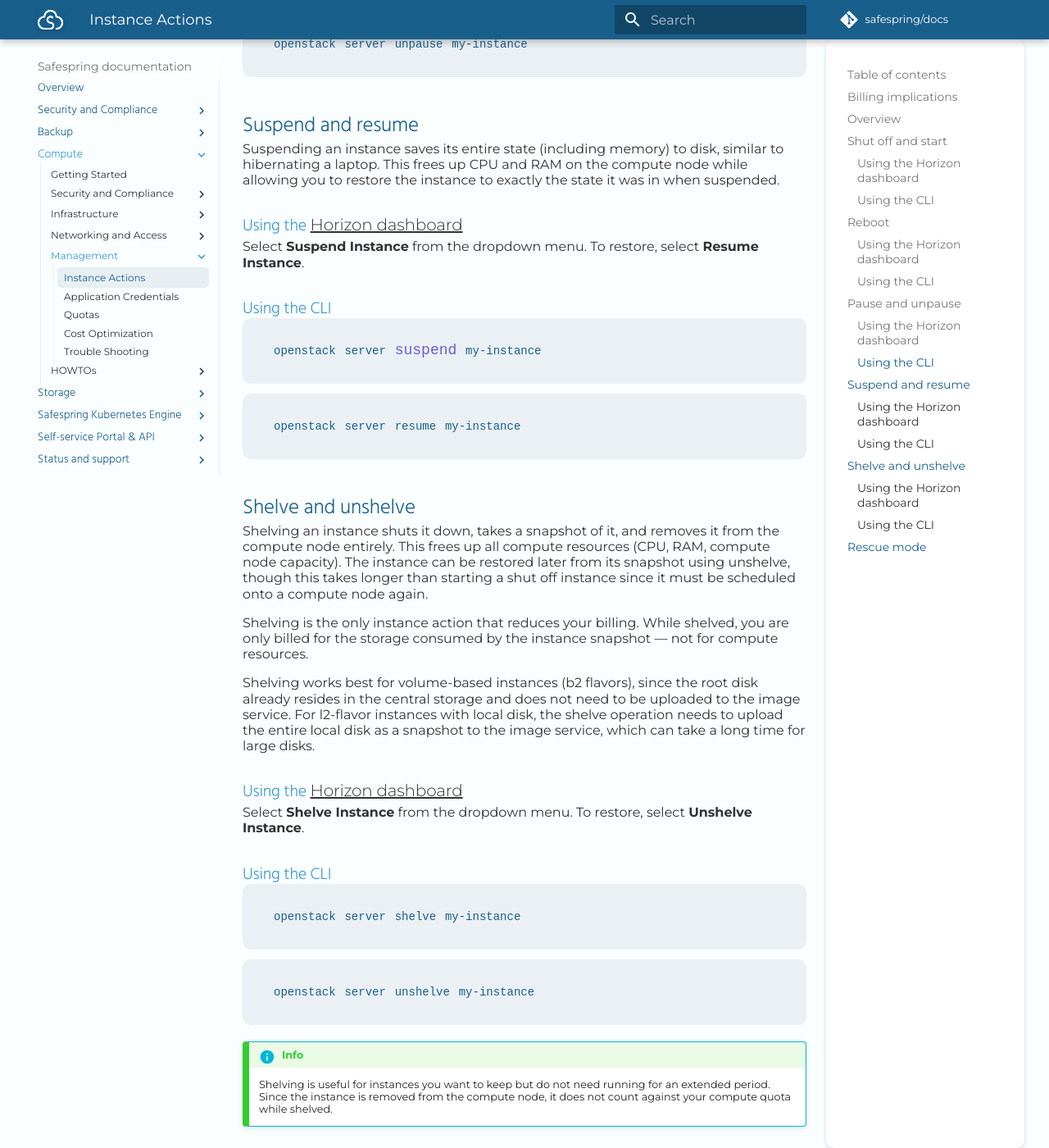
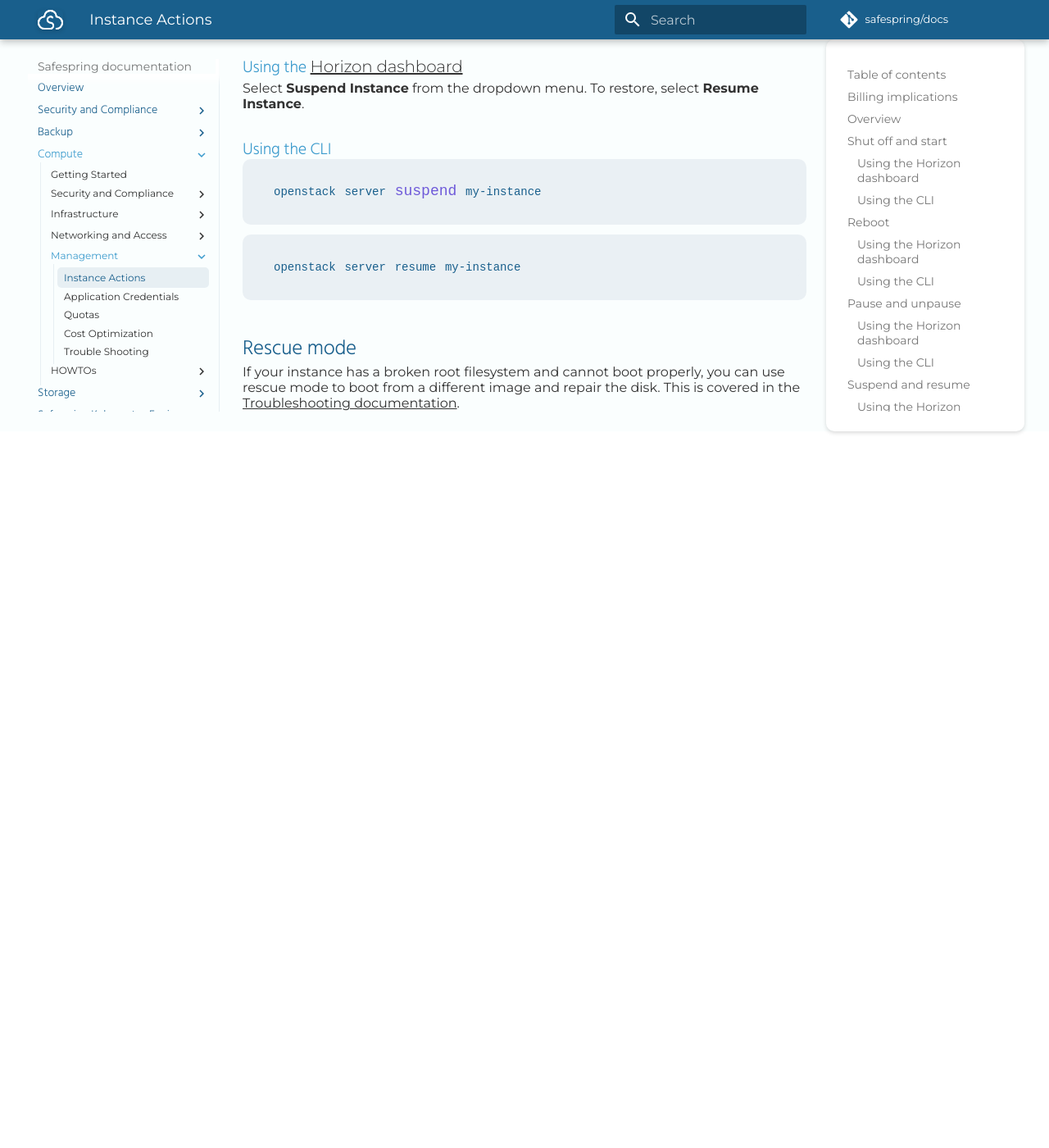
Before and after one commit to safespring/docs, an MkDocs documentation site: the page built from content/compute/instance-actions.md, in a window 1280 px wide and 1400 px high, scrolled down 2759 px. Shown: the whole window at 82% size. Built offline with MkDocs 1.6.1 and Material for MkDocs 9.7.7, drawn with Linux system fonts in a browser that asks for light colours; some web fonts are replaced; a script that is not in the unit is left out; comment, search, counter and statistics services are not loaded; after the commit the page ends 3285 px from its top, so only the background shows below that; some of the changed text lies outside the part shown.

Commit message:
[commented out all refering to shelving]

````diff
--- a/content/compute/instance-actions.md
+++ b/content/compute/instance-actions.md
@@ -6,7 +6,7 @@
 
 ## Billing implications
 
-At Safespring, you are billed for an instance as long as its resources (CPU, RAM, compute node capacity) are reserved — even if the instance is shut off, paused, or suspended. The only way to reduce billing for an instance you want to keep is to **shelve** it. A shelved instance is removed from the compute node entirely and you are only billed for the storage used by its snapshot.
+At Safespring, you are billed for an instance as long as its resources (CPU, RAM, compute node capacity) are reserved — even if the instance is shut off, paused, or suspended. <!--The only way to reduce billing for an instance you want to keep is to **shelve** it. A shelved instance is removed from the compute node entirely and you are only billed for the storage used by its snapshot.-->
 
 ## Overview
 
@@ -21,8 +21,8 @@
 | **Unpause** | Resumes a paused instance from memory. | Yes | N/A |
 | **Suspend** | Saves instance state to disk, similar to hibernation. | Yes | CPU and RAM freed |
 | **Resume** | Restores a suspended instance from disk. | Yes | N/A |
-| **Shelve** | Shuts down the instance and removes it from the compute node. A snapshot is stored. | **No** — only snapshot storage is billed | CPU, RAM, and compute node |
-| **Unshelve** | Restores a shelved instance from its snapshot onto a compute node. | Yes | N/A |
+<!--| **Shelve** | Shuts down the instance and removes it from the compute node. A snapshot is stored. | **No** — only snapshot storage is billed | CPU, RAM, and compute node |
+| **Unshelve** | Restores a shelved instance from its snapshot onto a compute node. | Yes | N/A |-->
 
 ## Shut off and start
 
@@ -106,7 +106,7 @@
 openstack server resume my-instance
 ```
 
-## Shelve and unshelve
+<!--## Shelve and unshelve
 
 Shelving an instance shuts it down, takes a snapshot of it, and removes it from the compute node entirely. This frees up all compute resources (CPU, RAM, compute node capacity). The instance can be restored later from its snapshot using unshelve, though this takes longer than starting a shut off instance since it must be scheduled onto a compute node again.
 
@@ -129,7 +129,7 @@
 ```
 
 !!! info
-    Shelving is useful for instances you want to keep but do not need running for an extended period. Since the instance is removed from the compute node, it does not count against your compute quota while shelved.
+    Shelving is useful for instances you want to keep but do not need running for an extended period. Since the instance is removed from the compute node, it does not count against your compute quota while shelved.-->
 
 ## Rescue mode
 
````
Also changed, not shown: content/compute/cost-optimization.md (+2 -2 lines).
